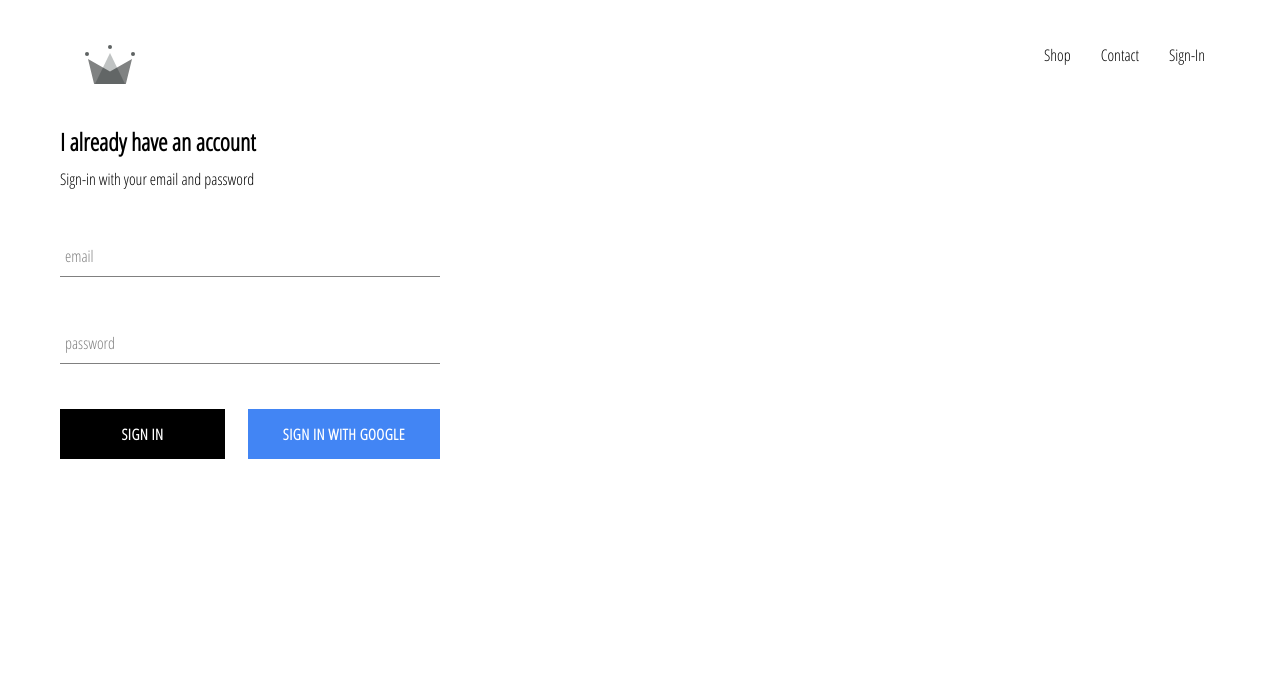
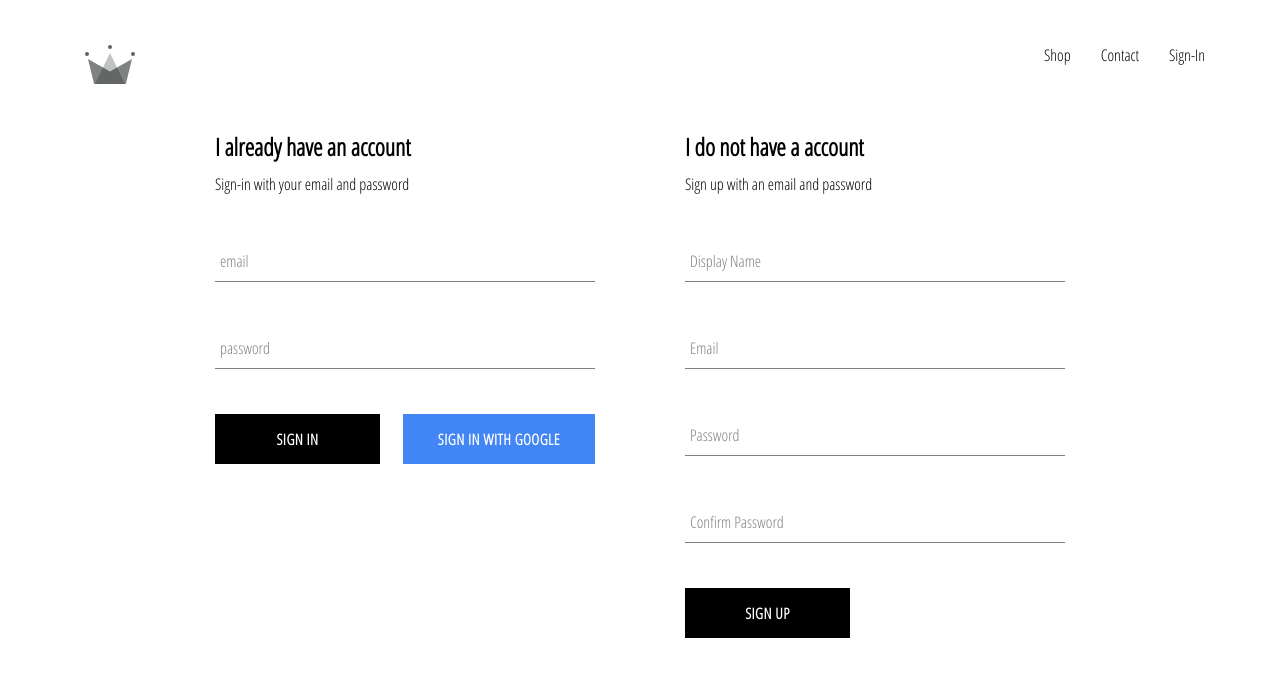
Before and after one commit to manthony9/react-clothing-store, a React (Create React App) app: page /sign-in in a window 1280 px wide. Shown: the top 676 px of the page. Built offline with nearby package versions, Linux system fonts and the light colour scheme; no server answers.

Commit message:
added sign-in and sign-up

```diff
--- a/src/App.js
+++ b/src/App.js
@@ -5,7 +5,7 @@
 import {Switch,Route} from 'react-router-dom'
 import Header from './components/header/header.component'
 import SignInAndSignUpPage from './pages/sign-in-and-sign-up/sign-in-and-sign-up.component';
-import {auth} from './firebase/firebase.utils'
+import {auth, createUserProfileDocument} from './firebase/firebase.utils'
 
 
 class App extends Component {
@@ -18,17 +18,32 @@
 
   unsubscribeFromAuth = null;
 
-  componentDidMount(){
-   this.unsubscribeFromAuth = auth.onAuthStateChanged(user => {
-      this.setState({currentUser:user});
-      console.log(user);
-    })
+  componentDidMount() {
+    this.unsubscribeFromAuth = auth.onAuthStateChanged(async userAuth => {
+      if (userAuth) {
+        const userRef = await createUserProfileDocument(userAuth);
 
+        userRef.onSnapshot(snapShot => {
+          this.setState({
+            currentUser: {
+              id: snapShot.id,
+              ...snapShot.data()
+            }
+          });
+
+
+
+          });
+      }
+
+      this.setState({ currentUser: userAuth });
+    });
   }
 
   componentWillUnmount() {
     this.unsubscribeFromAuth();
   }
+
 
   render(){
   return (
--- a/src/components/sign-in/sign-in.component.jsx
+++ b/src/components/sign-in/sign-in.component.jsx
@@ -2,7 +2,7 @@
 import "./sign-in.styles.scss";
 import FormInput from "../form-input/form-input.component";
 import CustomButton from "../custom-button/custom-button.component";
-import { signInWithGoogle } from "../../firebase/firebase.utils";
+import { auth, signInWithGoogle } from "../../firebase/firebase.utils";
 
 class SignIn extends Component {
   constructor(props) {
@@ -12,9 +12,16 @@
       password: "",
     };
   }
-  handleSubmit = (event) => {
+  handleSubmit = async (event) => {
     event.preventDefault();
-    this.state({ email: "", password: "" });
+    const { email, password } = this.state;
+
+    try {
+      await auth.signInWithEmailAndPassword(email, password);
+      this.setState({ email: "", password: "" });
+    } catch (error) {
+      console.log(error);
+    }
   };
 
   handleChange = (event) => {
@@ -46,11 +53,11 @@
             required
           />
 
-          <div className='buttons'>
-          <CustomButton type="submit">Sign In</CustomButton>
-          <CustomButton onClick={signInWithGoogle} isGoogleSignIn>
-            Sign In with Google
-          </CustomButton>
+          <div className="buttons">
+            <CustomButton type="submit">Sign In</CustomButton>
+            <CustomButton onClick={signInWithGoogle} isGoogleSignIn>
+              Sign In with Google
+            </CustomButton>
           </div>
         </form>
       </div>
--- /dev/null
+++ b/src/components/sign-up/sign-up.component.jsx
@@ -0,0 +1,98 @@
+import React, { Component } from "react";
+import FormInput from "../form-input/form-input.component";
+import CustomButton from "../custom-button/custom-button.component";
+import { auth, createUserProfileDocument } from "../../firebase/firebase.utils";
+import "./sign-up.styles.scss";
+
+class SignUp extends Component {
+  constructor() {
+    super();
+    this.state = {
+      displayName: "",
+      email: "",
+      password: "",
+      confirmPassword: "",
+    };
+  }
+
+  handleSubmit = async (event) => {
+    event.preventDefault();
+    const { displayName, email, password, confirmPassword } = this.state;
+
+    if (password !== confirmPassword) {
+      alert("passwords don't match");
+      return;
+    }
+
+    try {
+      const { user } = await auth.createUserWithEmailAndPassword(
+        email,
+        password
+      );
+
+      await createUserProfileDocument(user, { displayName });
+
+      this.setState({
+        displayName: "",
+        email: "",
+        password: "",
+        confirmPassword: "",
+      });
+    } catch (error) {
+      console.error(error);
+    }
+  };
+
+  handleChange = async (event) => {
+    const { name, value } = event.target;
+
+    this.setState({ [name]: value });
+  };
+
+  render() {
+    const { displayName, email, password, confirmPassword } = this.state;
+    return (
+      <div className="sign-up">
+        <h2 className="title">I do not have a account</h2>
+        <span>Sign up with an email and password</span>
+        <form className="sign-up-form" onSubmit={this.handleSubmit}>
+          <FormInput
+            type="text"
+            name="displayName"
+            value={displayName}
+            onChange={this.handleChange}
+            label="Display Name"
+            required
+          ></FormInput>
+          <FormInput
+            type="email"
+            name="email"
+            value={email}
+            onChange={this.handleChange}
+            label="Email"
+            required
+          ></FormInput>
+          <FormInput
+            type="password"
+            name="password"
+            value={password}
+            onChange={this.handleChange}
+            label="Password"
+            required
+          ></FormInput>
+          <FormInput
+            type="password"
+            name="confirmPassword"
+            value={confirmPassword}
+            onChange={this.handleChange}
+            label="Confirm Password"
+            required
+          ></FormInput>
+          <CustomButton type="Submit">Sign Up</CustomButton>
+        </form>
+      </div>
+    );
+  }
+}
+
+export default SignUp;
--- /dev/null
+++ b/src/components/sign-up/sign-up.styles.scss
@@ -0,0 +1,9 @@
+.sign-up{
+    display:flex;
+    flex-direction: column;
+    width:380px;
+
+    .title{
+        margin: 10px 0;
+    }
+}
--- a/src/firebase/firebase.utils.js
+++ b/src/firebase/firebase.utils.js
@@ -3,21 +3,51 @@
 import 'firebase/auth';
 
 const config = {
-        apiKey: "AIzaSyBela8LVNrP92XAqVcczbAJOdHRfFPZ-_U",
-        authDomain: "crown-db-b5795.firebaseapp.com",
-        projectId: "crown-db-b5795",
-        storageBucket: "crown-db-b5795.appspot.com",
-        messagingSenderId: "525627125584",
-        appId: "1:525627125584:web:401018c58e5c83c7974655",
-        measurementId: "G-19TEGJ0L2R"
+
+        apiKey: "AIzaSyC3Bqf0kmvEQEeB4wQBS7fWeGpcM2SwbcY",
+        authDomain: "my-project-a893f.firebaseapp.com",
+        projectId: "my-project-a893f",
+        storageBucket: "my-project-a893f.appspot.com",
+        messagingSenderId: "571815393337",
+        appId: "1:571815393337:web:16c7dd06744c9fc61735e8",
+        measurementId: "G-0R0K2P824B"
 };
 
+
 firebase.initializeApp(config);
+
+export const createUserProfileDocument = async (userAuth, additionalData) => {
+        if (!userAuth) return;
+
+        const userRef = firestore.doc(`users/${userAuth.uid}`);
+
+        const snapShot = await userRef.get();
+
+        if (!snapShot.exists) {
+          const { displayName, email } = userAuth;
+          const createdAt = new Date();
+          try {
+            await userRef.set({
+              displayName,
+              email,
+              createdAt,
+              ...additionalData
+            });
+          } catch (error) {
+            console.log('error creating user', error.message);
+          }
+        }
+
+        return userRef;
+};
+
+
 
 export const auth = firebase.auth();
 export const firestore = firebase.firestore();
 
 const provider = new firebase.auth.GoogleAuthProvider();
-provider.setCustomParameters({prompt:'select_account'});
+provider.setCustomParameters({ prompt: 'select_account' });
 export const signInWithGoogle = () => auth.signInWithPopup(provider);
+
 export default firebase;
--- a/src/pages/sign-in-and-sign-up/sign-in-and-sign-up.component.jsx
+++ b/src/pages/sign-in-and-sign-up/sign-in-and-sign-up.component.jsx
@@ -1,10 +1,12 @@
 import React from "react";
 import "./sign-in-and-sign-up.styles.scss";
 import SignIn from "../../components/sign-in/sign-in.component";
+import SignUp from "../../components/sign-up/sign-up.component";
 
 const SignInAndSignUpPage = () => (
   <div className="sign-in-and-sign-up">
     <SignIn />
+    <SignUp />
   </div>
 );
 
--- a/src/pages/sign-in-and-sign-up/sign-in-and-sign-up.styles.scss
+++ b/src/pages/sign-in-and-sign-up/sign-in-and-sign-up.styles.scss
@@ -0,0 +1,6 @@
+.sign-in-and-sign-up {
+    width:850px;
+    display: flex;
+    justify-content: space-between;
+    margin:30px auto;
+}
```
Also changed, not shown: src/index.css (line endings or trailing spaces), 17 other files (tests, documents, lock files or other folders).
